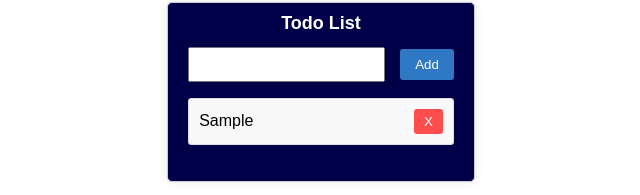
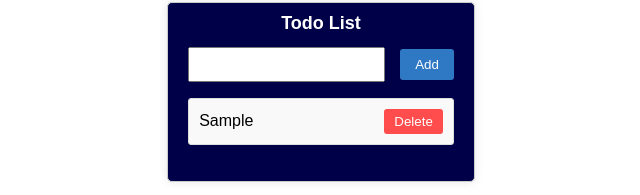
Before and after one commit to vrundanawal/todo-list, a React (Create React App) app: page / in a window 1280 px wide. Both pictures are taken after typing "Sample" into the empty fields and a click on the button "Add". Shown: the part 308-503 px from the top of the page, without its empty margins (319-959 px from the left). Built offline with nearby package versions, Linux system fonts and the light colour scheme.

Commit message:
updated the code with reusable component

```diff
--- a/src/App.js
+++ b/src/App.js
@@ -1,5 +1,5 @@
 import React from "react";
-import TaskForm from "./component/TaskForm";
+import TaskForm from "./components/TaskForm";
 import "./App.css"
 
 function App() {
--- a/src/component/Button.js
+++ /dev/null
@@ -1,12 +0,0 @@
-import React from 'react'
-
-const Button = ({title, addTodo}) => {
-
-  return (
-    <>
-        <button onClick={addTodo}>{title}</button>
-    </>
-  )
-}
-
-export default Button
--- a/src/component/Input.js
+++ /dev/null
@@ -1,41 +0,0 @@
-import React, { useState } from "react";
-import TodoList from "./TodoList";
-import Button from "./Button";
-
-const Input = ({todos,addTodo,inputValue,setInputValue}) => {
-      // Define state for the todo list items and input field
-//   const [todos, setTodos] = useState([]);
-//   const [inputValue, setInputValue] = useState('');
-
-//   // Define function to add a new todo item to the list
-//   const addTodo = () => {
-//     if (inputValue !== '') {
-//       setTodos([...todos, inputValue]);
-//       setInputValue('');
-//     }
-//   };
-
-//   // Define function to remove a todo item from the list
-//   const removeTodo = (index) => {
-//     const newTodos = [...todos];
-//     newTodos.splice(index, 1);
-//     setTodos(newTodos);
-//   };
-
-  return (
-    <div>
-      {/* Render the input field to add new todo items */}
-
-      <input
-        type="text"
-        value={inputValue}
-        onChange={(e) => setInputValue(e.target.value)}
-      />
-      <Button title='Add' addTodo={addTodo}/>
-      {/* <button onClick={addTodo}>Add</button> */}
-      {/* <TodoList todos = {todos} removeTodo={removeTodo}/> */}
-    </div>
-  );
-};
-
-export default Input;
--- a/src/component/TodoList.js
+++ /dev/null
@@ -1,19 +0,0 @@
-import React from 'react'
-import Button from './Button'
-
-const TodoList = ({removeTodo ,todos}) => {
-
-  return (
-    <ul>
-        {todos.map((todo, index) => (
-          <li key={index}>
-            {todo}
-            {/* <button onClick={() => removeTodo(index)}>X</button> */}
-            <Button onClick={() => removeTodo(index)} title='Delete'/>
-          </li>
-        ))}
-      </ul>
-  )
-}
-
-export default TodoList
--- /dev/null
+++ b/src/components/Button.js
@@ -0,0 +1,12 @@
+import React from 'react'
+
+const Button = ({title, ...props}) => {
+
+  return (
+    <>
+        <button {...props}>{title}</button>
+    </>
+  )
+}
+
+export default Button
--- /dev/null
+++ b/src/components/Input.js
@@ -0,0 +1,20 @@
+import React, { useState } from "react";
+import TodoList from "./TodoList";
+import Button from "./Button";
+
+const Input = ({addTodo,inputValue,setInputValue}) => {
+;
+
+  return (
+    <div>
+      <input
+        type="text"
+        value={inputValue}
+        onChange={(e) => setInputValue(e.target.value)}
+      />
+      <Button title='Add' onClick={addTodo}/>
+    </div>
+  );
+};
+
+export default Input;
--- a/src/component/TaskForm.js
+++ b/src/components/TaskForm.js
@@ -1,7 +1,7 @@
 import React, { useState } from "react";
 import "./TaskForm.css";
 import Input from "./Input";
-
+import TodoList from "./TodoList";
 
 export default function TaskForm() {
   // Define state for the todo list items and input field
@@ -18,8 +18,9 @@ export default function TaskForm() {
 
   // Define function to remove a todo item from the list
   const removeTodo = (index) => {
+    //console.log(index);
     const newTodos = [...todos];
-    newTodos.splice(index, 1);
+    newTodos.splice(index,1);
     setTodos(newTodos);
   };
   return (
@@ -31,16 +32,8 @@ export default function TaskForm() {
         setInputValue={setInputValue}
         todos={todos}
       />
+      <TodoList todos={todos}  removeTodo={removeTodo}/>
 
-      <ul>
-        {todos.map((todo, index) => (
-          <li key={index}>
-            {todo}
-            <button onClick={() => removeTodo(index)}>X</button>
-
-          </li>
-        ))}
-      </ul>
     </div>
   );
 }
--- /dev/null
+++ b/src/components/TodoList.js
@@ -0,0 +1,18 @@
+import React from "react";
+import Button from "./Button";
+
+const TodoList = ({ todos, removeTodo }) => {
+  return (
+    <ul>
+      {todos.map((todo, index) => (
+        <li key={index}>
+          {todo}
+
+          <Button onClick={() => removeTodo(index)} title="Delete" />
+        </li>
+      ))}
+    </ul>
+  );
+};
+
+export default TodoList;
```
Also changed, not shown: src/component/ToggleButton.js (deleted, +0 -13 lines), src/components/TaskForm.css (renamed from src/component/TaskForm.css).
